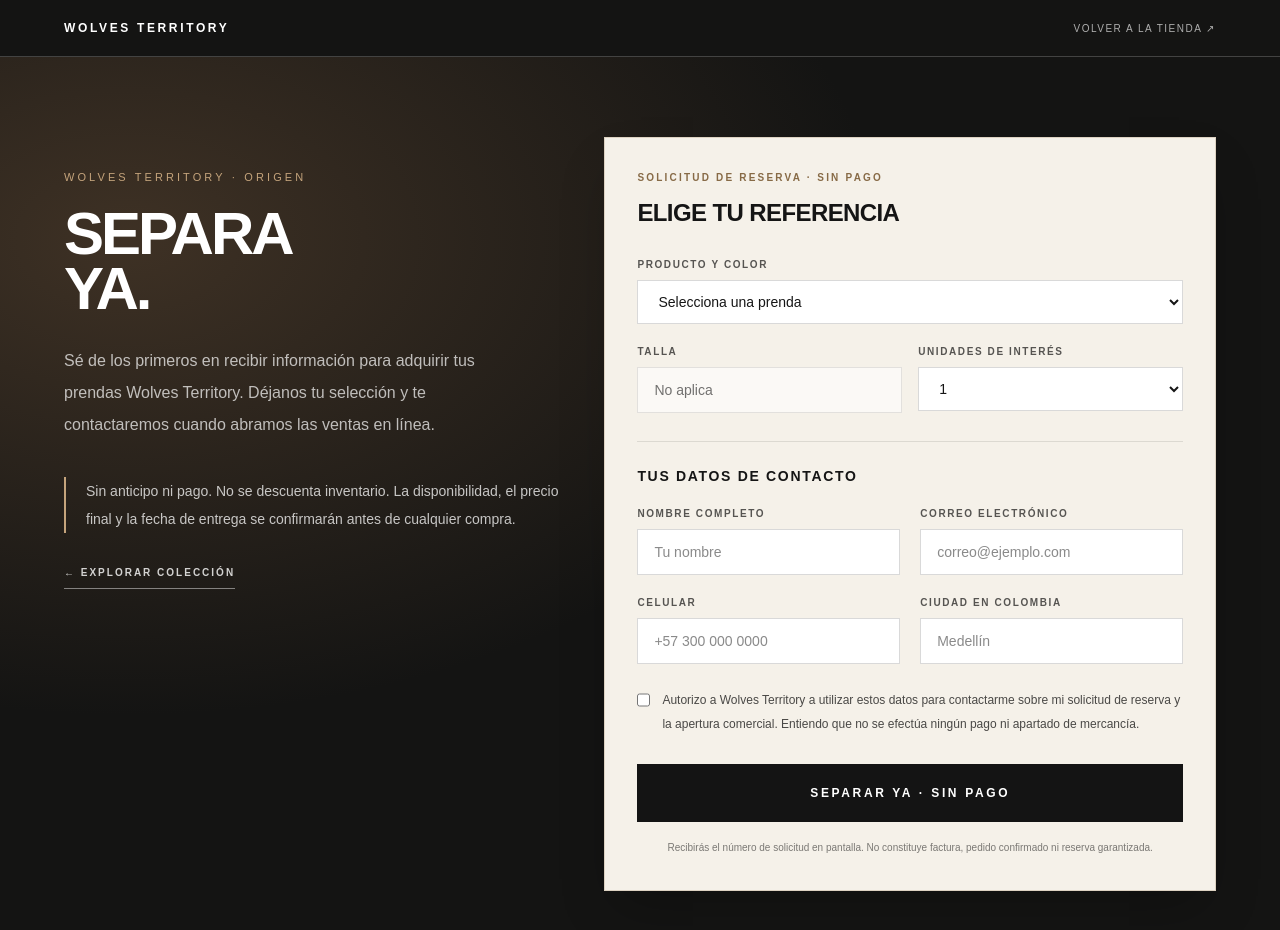
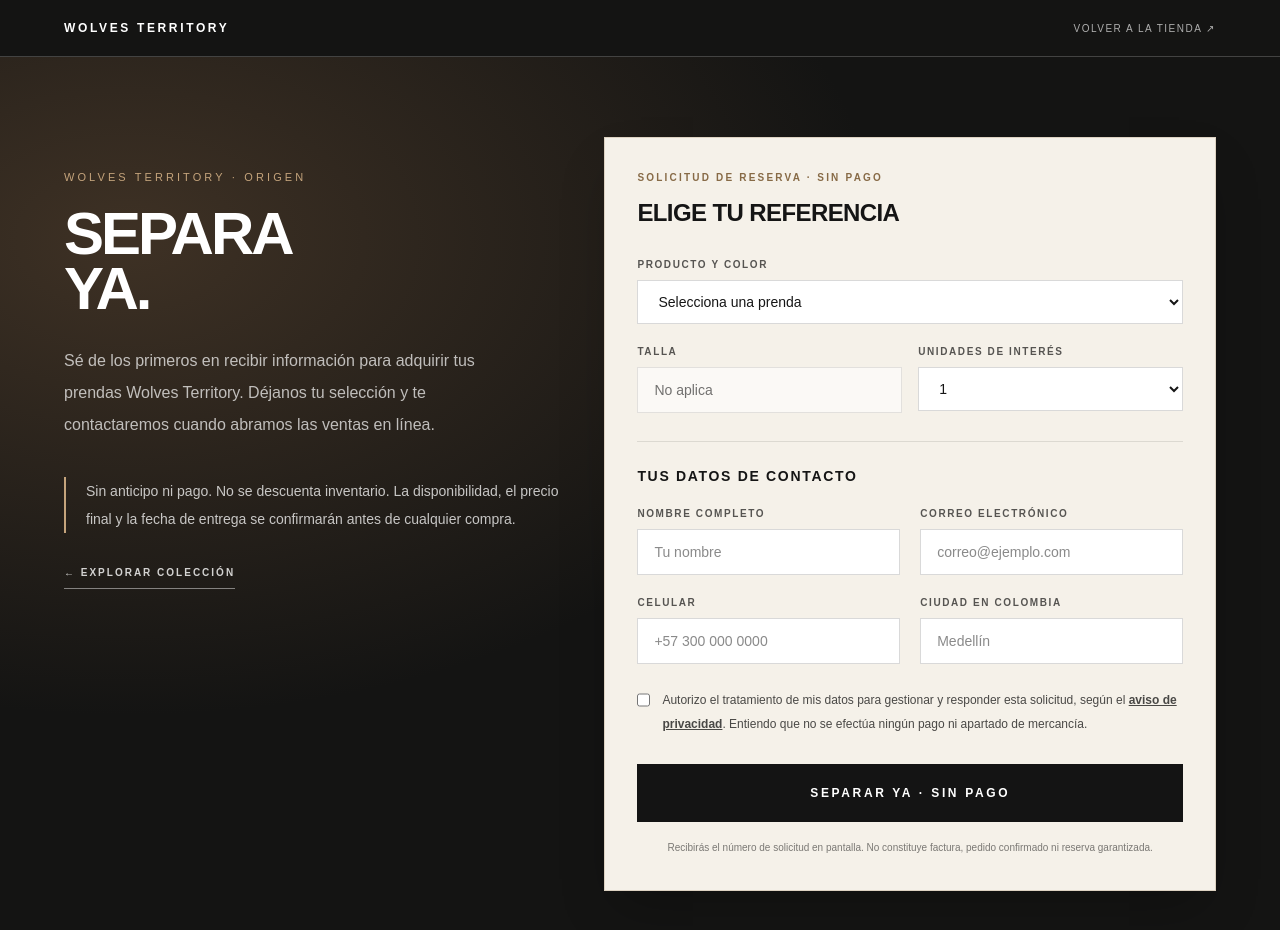
Before and after one commit to deltastudiocomunicaciones-cpu/wolves-territory, a Next.js app: page /reservas in a window 1280 px wide. Shown: the top 930 px of the page. Built offline with nearby package versions, Linux system fonts and the light colour scheme.

Commit message:
feat(reservas): link contact consent to privacy information

```diff
--- a/components/reservas/ReservationForm.tsx
+++ b/components/reservas/ReservationForm.tsx
@@ -116,7 +116,7 @@ export default function ReservationForm() {
         <div className="absolute -left-[10000px] h-0 w-0 overflow-hidden" aria-hidden="true"><label htmlFor="reserve-company">Empresa</label><input id="reserve-company" type="text" tabIndex={-1} autoComplete="off" value={company} onChange={e=>setCompany(e.target.value)}/></div>
         <label className="mt-6 flex cursor-pointer items-start gap-3 text-xs leading-6 text-black/70">
           <input type="checkbox" className="mt-1 h-4 w-4 accent-black" checked={consent} required onChange={e=>setConsent(e.target.checked)}/>
-          <span>Autorizo a Wolves Territory a utilizar estos datos para contactarme sobre mi solicitud de reserva y la apertura comercial. Entiendo que no se efectúa ningún pago ni apartado de mercancía.</span>
+          <span>Autorizo el tratamiento de mis datos para gestionar y responder esta solicitud, según el <Link href="/reservas/privacidad" target="_blank" className="font-semibold underline">aviso de privacidad</Link>. Entiendo que no se efectúa ningún pago ni apartado de mercancía.</span>
         </label>
         {error && <div role="alert" className="mt-5 border border-red-300 bg-red-50 p-4 text-sm text-red-800">{error}</div>}
         <button disabled={busy} type="submit" className="mt-7 w-full bg-[#141414] px-6 py-5 text-[12px] font-bold uppercase tracking-[.22em] text-white transition hover:bg-[#816143] disabled:cursor-wait disabled:opacity-60">
```
